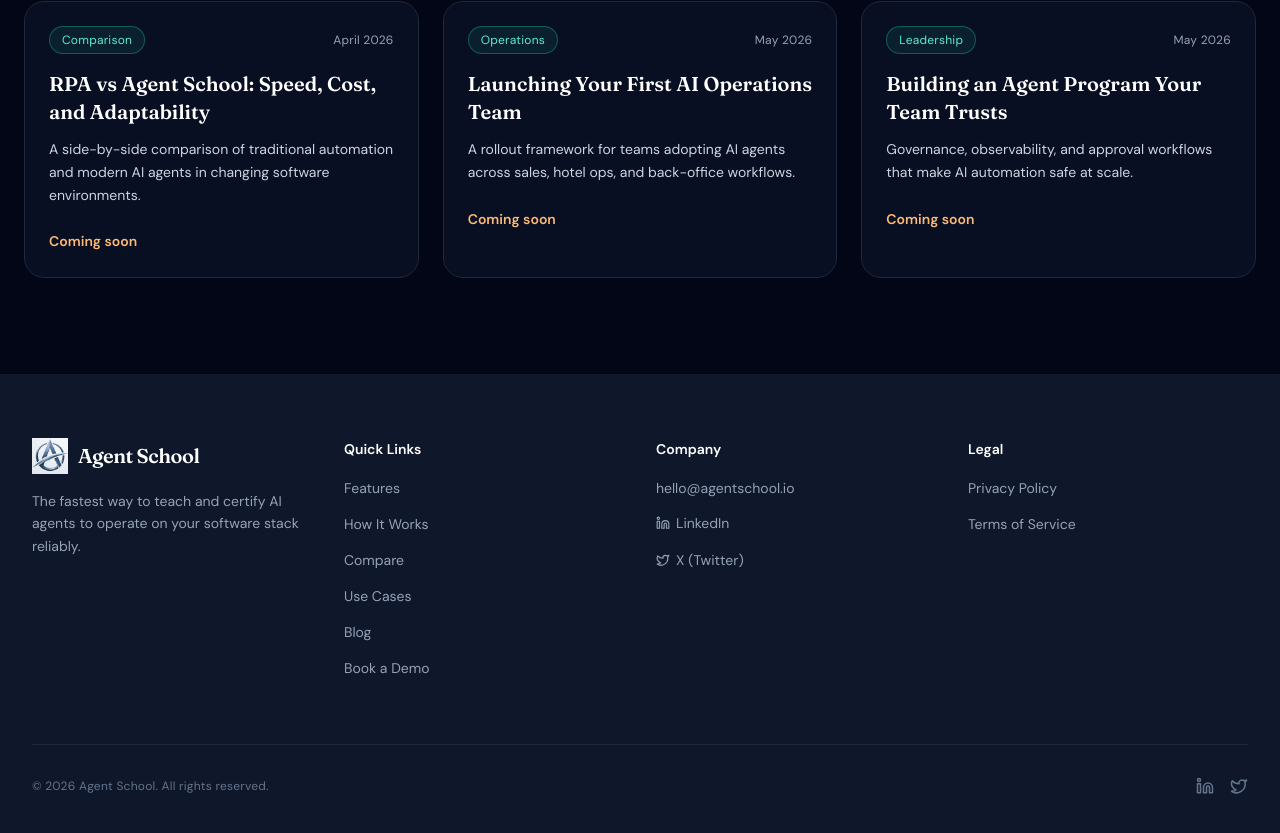
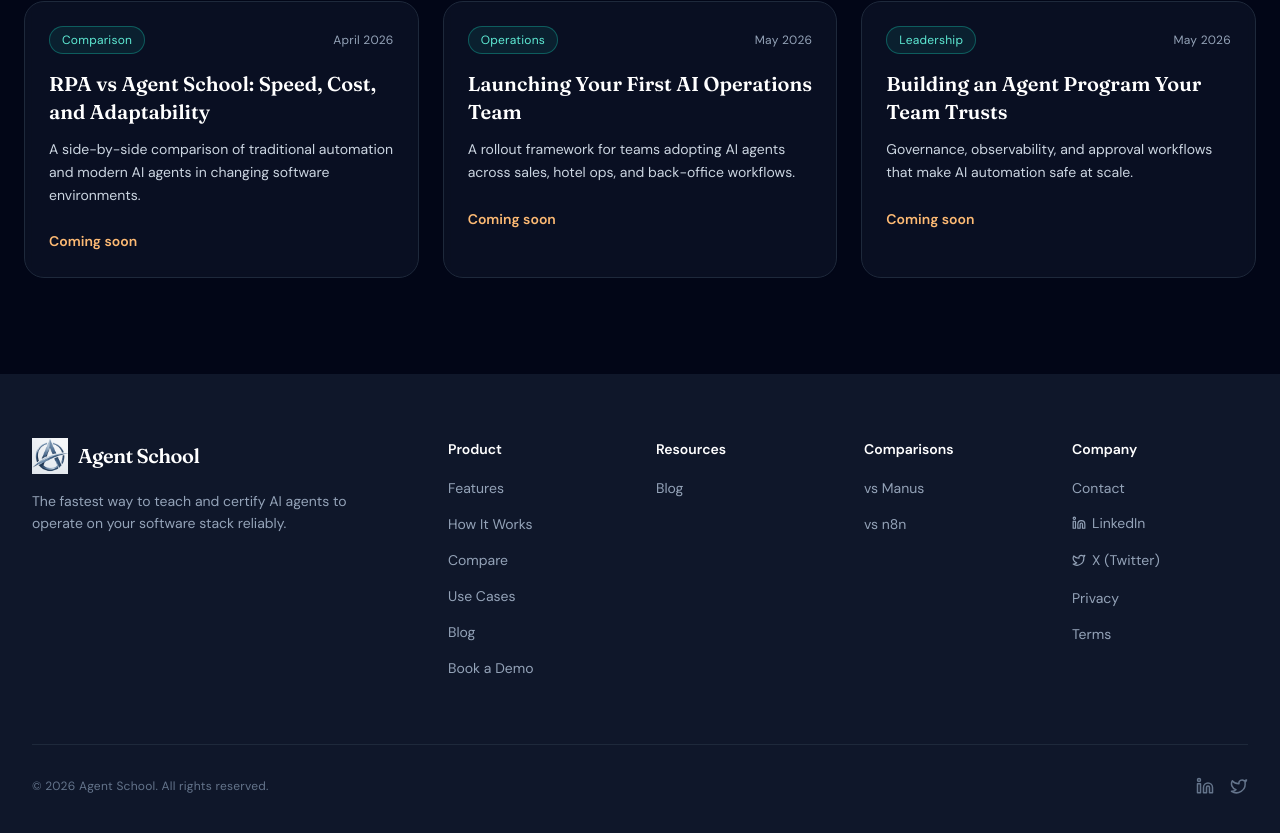
Before and after one commit to agent-school/website, a Next.js app: page /blog in a window 1280 px wide. Shown: the part 680-1513 px from the top of the page. Built offline with nearby package versions, Linux system fonts and the light colour scheme.

Commit message:
dev: better footer

```diff
--- a/src/components/layout/Footer.tsx
+++ b/src/components/layout/Footer.tsx
@@ -26,9 +26,9 @@ export function Footer() {
 
       {/* Main Footer */}
       <div className="max-w-7xl mx-auto px-6 lg:px-8 py-16">
-        <div className="grid grid-cols-1 md:grid-cols-2 lg:grid-cols-4 gap-12 lg:gap-8">
+        <div className="grid grid-cols-1 md:grid-cols-2 lg:grid-cols-6 gap-12 lg:gap-8">
           {/* Brand */}
-          <div className="lg:col-span-1">
+          <div className="lg:col-span-2">
             <div className="flex items-center gap-2.5 mb-4">
               <img
                 src="/logo/agent school icon light square.png"
@@ -48,7 +48,7 @@ export function Footer() {
           {/* Quick Links */}
           <div>
             <h4 className="font-semibold text-body-sm text-white mb-4">
-              Quick Links
+              Product
             </h4>
             <ul className="space-y-3">
               {NAV_ITEMS.map((item) => (
@@ -72,7 +72,49 @@ export function Footer() {
             </ul>
           </div>
 
-          {/* Company */}
+          {/* Resources */}
+          <div>
+            <h4 className="font-semibold text-body-sm text-white mb-4">
+              Resources
+            </h4>
+            <ul className="space-y-3">
+              <li>
+                <a
+                  href="/blog"
+                  className="text-body-sm text-slate-400 dark:text-slate-500 hover:text-teal-400 dark:hover:text-teal-500 transition-colors"
+                >
+                  Blog
+                </a>
+              </li>
+            </ul>
+          </div>
+
+          {/* Comparisons */}
+          <div>
+            <h4 className="font-semibold text-body-sm text-white mb-4">
+              Comparisons
+            </h4>
+            <ul className="space-y-3">
+              <li>
+                <a
+                  href="/vs/manus"
+                  className="text-body-sm text-slate-400 dark:text-slate-500 hover:text-teal-400 dark:hover:text-teal-500 transition-colors"
+                >
+                  vs Manus
+                </a>
+              </li>
+              <li>
+                <a
+                  href="/vs/n8n"
+                  className="text-body-sm text-slate-400 dark:text-slate-500 hover:text-teal-400 dark:hover:text-teal-500 transition-colors"
+                >
+                  vs n8n
+                </a>
+              </li>
+            </ul>
+          </div>
+
+          {/* Company & Legal */}
           <div>
             <h4 className="font-semibold text-body-sm text-white mb-4">
               Company
@@ -83,7 +125,7 @@ export function Footer() {
                   href="mailto:hello@agentschool.io"
                   className="text-body-sm text-slate-400 dark:text-slate-500 hover:text-teal-400 dark:hover:text-teal-500 transition-colors"
                 >
-                  hello@agentschool.io
+                  Contact
                 </a>
               </li>
               <li>
@@ -108,21 +150,12 @@ export function Footer() {
                   X (Twitter)
                 </a>
               </li>
-            </ul>
-          </div>
-
-          {/* Legal */}
-          <div>
-            <h4 className="font-semibold text-body-sm text-white mb-4">
-              Legal
-            </h4>
-            <ul className="space-y-3">
               <li>
                 <a
                   href="/privacy"
                   className="text-body-sm text-slate-400 dark:text-slate-500 hover:text-teal-400 dark:hover:text-teal-500 transition-colors"
                 >
-                  Privacy Policy
+                  Privacy
                 </a>
               </li>
               <li>
@@ -130,7 +163,7 @@ export function Footer() {
                   href="/terms"
                   className="text-body-sm text-slate-400 dark:text-slate-500 hover:text-teal-400 dark:hover:text-teal-500 transition-colors"
                 >
-                  Terms of Service
+                  Terms
                 </a>
               </li>
             </ul>
```
